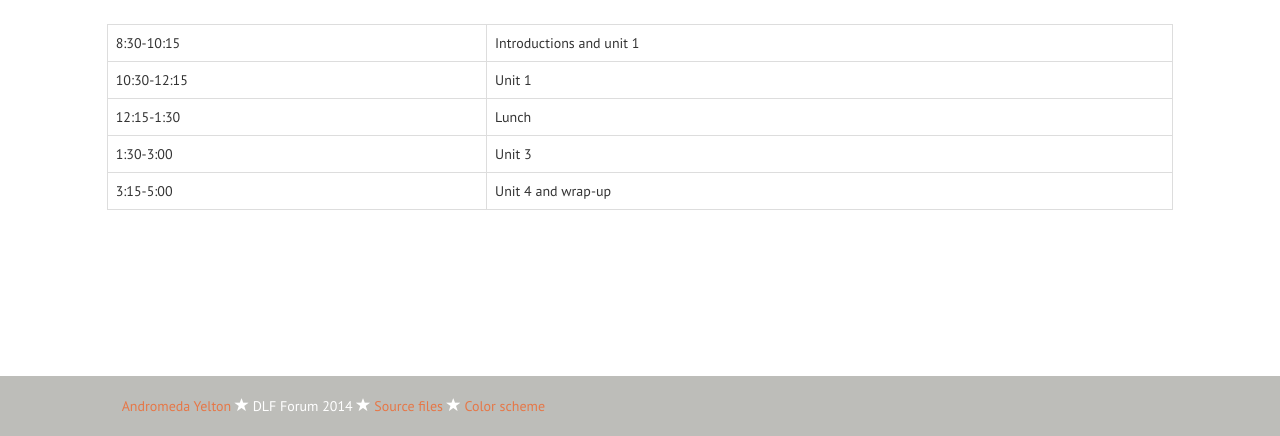
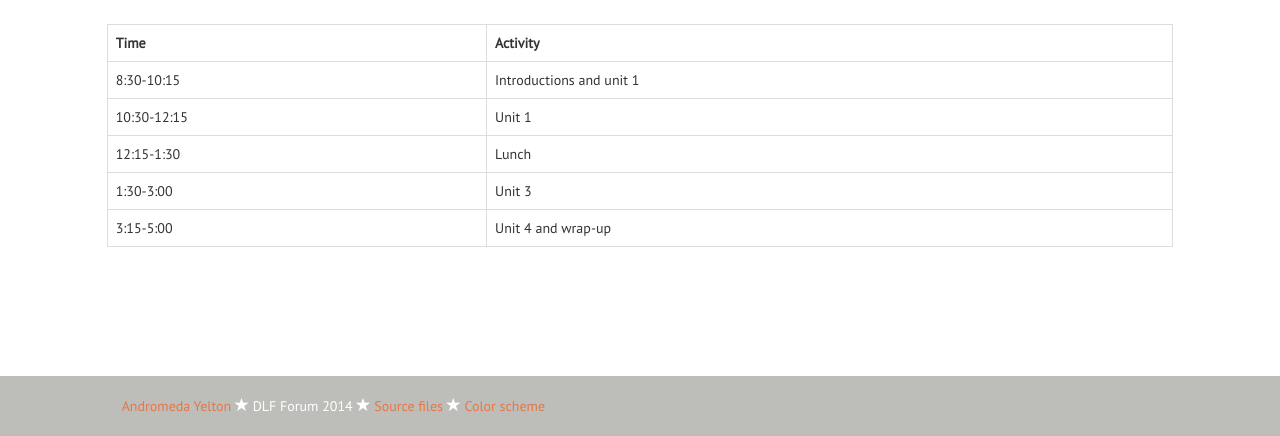
Before and after one commit to thatandromeda/dlfforum, a plain HTML site: page schedule.html in a window 1280 px wide. Shown: the part 364-800 px from the top of the page. Drawn offline with nearby package versions, Linux system fonts and the light colour scheme; a web font is replaced by a local one.

Commit message:
add table header

```diff
--- a/schedule.html
+++ b/schedule.html
@@ -46,6 +46,14 @@
           <!-- begin schedule -->
           <div class="row">
             <table class="table table-bordered">
+              <tr>
+                <th>
+                  Time
+                </th>
+                <th>
+                  Activity
+                </th>
+              </tr>
               <tr>
                 <td>
                   8:30-10:15
```
